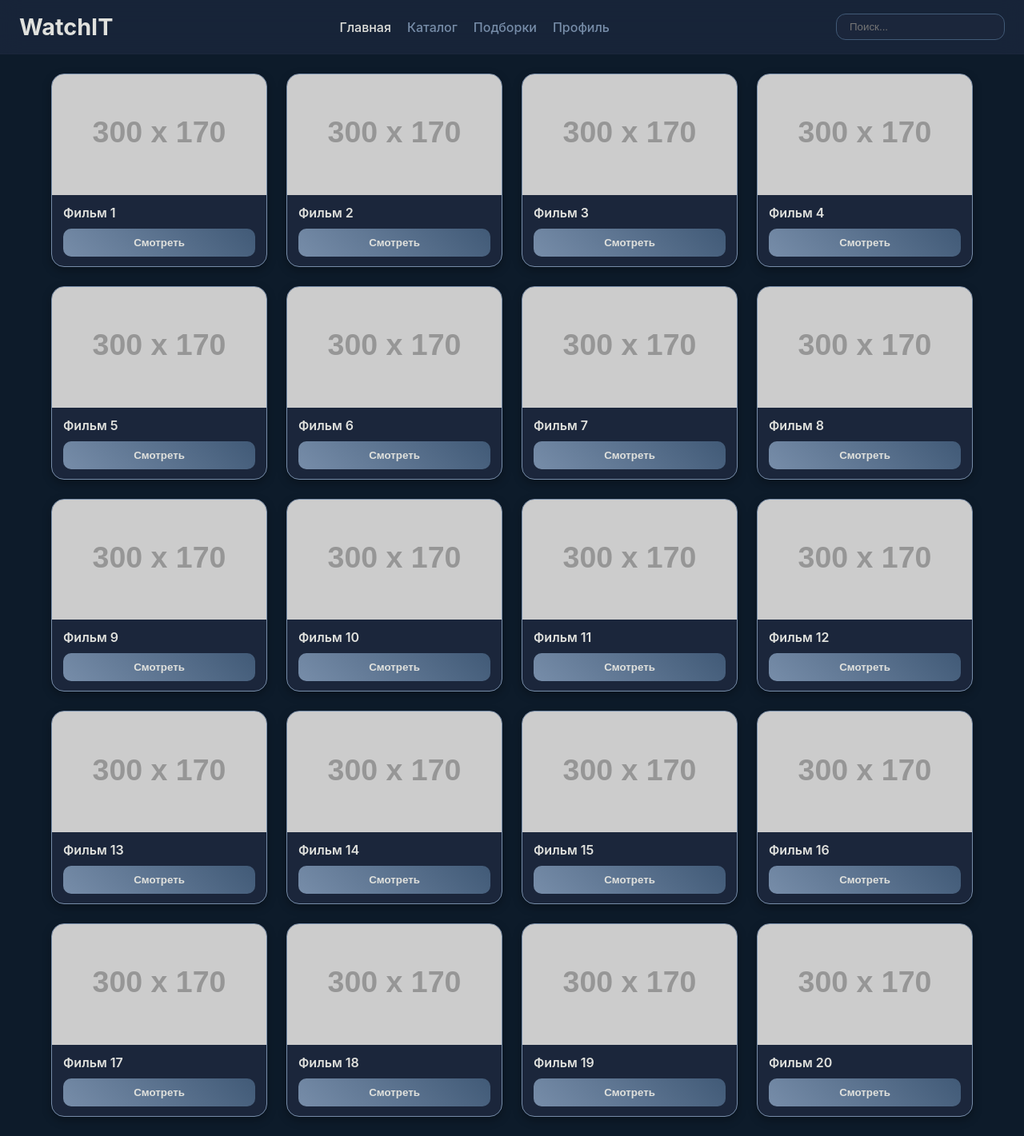
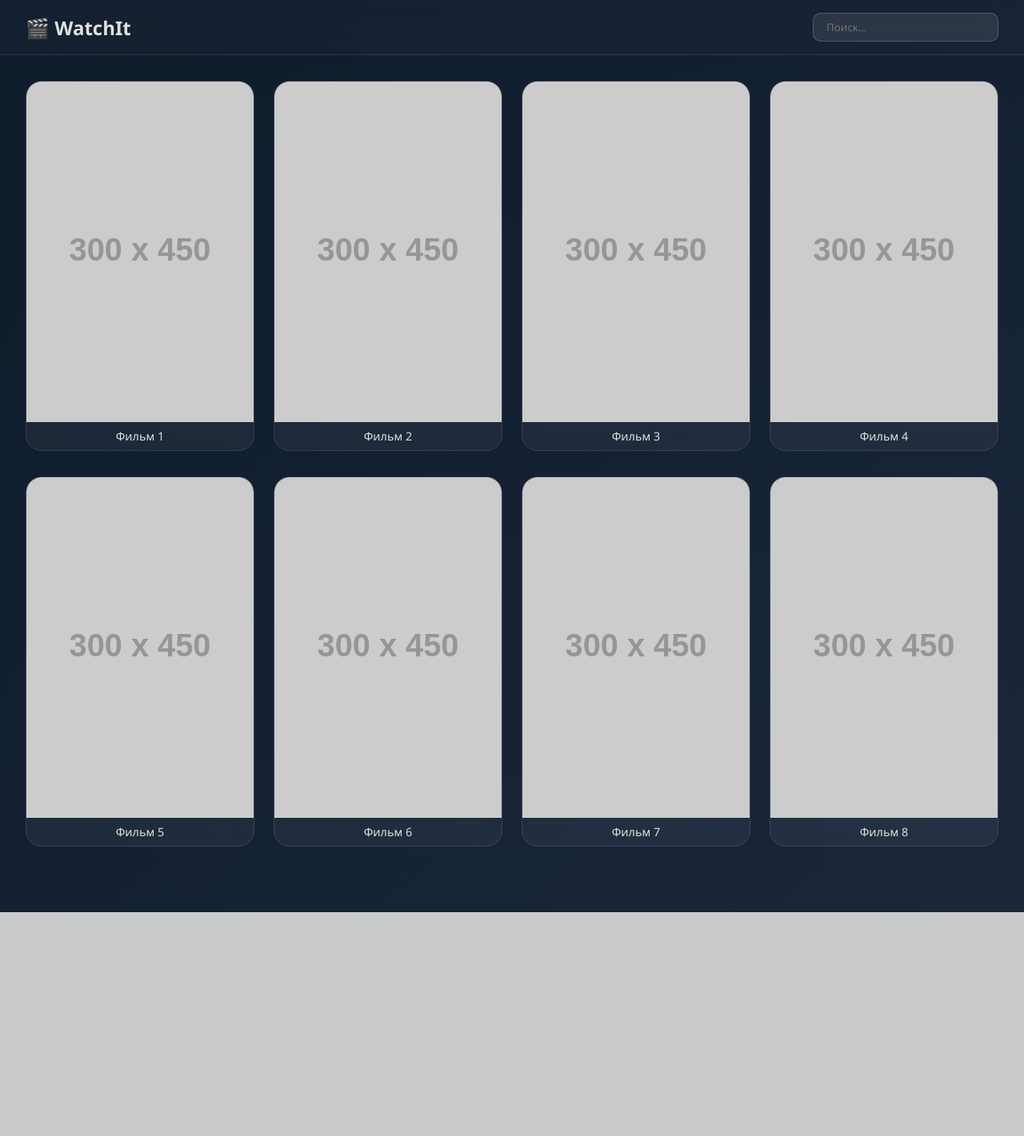
Before and after one commit to killapoper/watchit, a Flask app: page / in a window 1280 px wide. Shown: the whole page at 80% size. After the commit the page ends 1141 px from the top, so only its background shows below. Run offline with Flask 3, Linux system fonts and the light colour scheme; grey boxes labelled with a size stand in for pictures from a placeholder-image service; parts of the project's set-up code (start-up, migrations or seed data) failed here and were passed over; some libraries are stand-ins or nearby versions.

Commit message:
Обновлен дизайн: темный интерфейс, стекло, оптимизация под мобилки

```diff
--- a/static/style.css
+++ b/static/style.css
@@ -2,139 +2,103 @@
   box-sizing: border-box;
   margin: 0;
   padding: 0;
+  font-family: 'Segoe UI', sans-serif;
 }
 
 body {
-  font-family: -apple-system, BlinkMacSystemFont, "Segoe UI", Roboto, sans-serif;
-  background-color: #0d1b2a;
+  background: linear-gradient(to bottom right, #0d1b2a, #1b263b);
   color: #e0e1dd;
   min-height: 100vh;
+  padding-bottom: 50px;
 }
 
-/* Хедер */
 header {
-  background: rgba(27, 38, 59, 0.85);
-  backdrop-filter: blur(14px);
-  padding: 16px 24px;
+  backdrop-filter: blur(20px);
+  background: rgba(29, 38, 57, 0.5);
+  padding: 1rem 2rem;
   display: flex;
-  flex-wrap: wrap;
   justify-content: space-between;
   align-items: center;
-  border-bottom: 1px solid #1b263b;
+  border-bottom: 1px solid rgba(255,255,255,0.1);
+  position: sticky;
+  top: 0;
+  z-index: 1000;
 }
 
 .logo {
-  font-size: 1.8rem;
+  font-size: 1.5rem;
   font-weight: bold;
   color: #e0e1dd;
 }
 
-.menu {
-  display: flex;
-  gap: 20px;
+.search {
+  padding: 0.5rem 1rem;
+  background: rgba(224, 225, 221, 0.1);
+  border: 1px solid rgba(255, 255, 255, 0.2);
+  color: #fff;
+  border-radius: 10px;
+  outline: none;
+  transition: 0.3s;
 }
 
-.menu a {
-  text-decoration: none;
-  color: #778da9;
-  font-weight: 500;
-  transition: color 0.3s;
+.search:focus {
+  background: rgba(255,255,255,0.15);
 }
 
-.menu a:hover,
-.menu a.active {
-  color: #e0e1dd;
+.film-grid {
+  display: flex;
+  flex-direction: column;
+  gap: 2rem;
+  padding: 2rem;
 }
 
-.search-container input {
-  background: #1b263b;
-  border: 1px solid #415a77;
-  border-radius: 12px;
-  padding: 8px 16px;
-  color: #e0e1dd;
-  outline: none;
-  transition: border-color 0.3s ease;
-}
-
-.search-container input:focus {
-  border-color: #778da9;
-}
-
-main {
-  padding: 24px;
-  max-width: 1200px;
-  margin: 0 auto;
-}
-
-.catalog {
+.film-row {
   display: grid;
-  grid-template-columns: repeat(auto-fit, minmax(240px, 1fr));
-  gap: 24px;
+  grid-template-columns: repeat(auto-fit, minmax(140px, 1fr));
+  gap: 1.5rem;
 }
 
 .card {
-  background-color: #1b263b;
-  border: 1px solid #778da9;
-  border-radius: 16px;
+  background: rgba(255, 255, 255, 0.05);
+  border: 1px solid rgba(255, 255, 255, 0.1);
+  border-radius: 20px;
   overflow: hidden;
-  transition: transform 0.35s ease, box-shadow 0.35s ease;
-  box-shadow: 0 4px 12px rgba(0, 0, 0, 0.3);
+  backdrop-filter: blur(10px);
+  transition: transform 0.3s ease, box-shadow 0.3s ease;
+  text-align: center;
   cursor: pointer;
 }
 
 .card:hover {
-  transform: scale(1.06);
-  box-shadow: 0 6px 20px rgba(224, 225, 221, 0.15);
+  transform: scale(1.05);
+  box-shadow: 0 8px 20px rgba(0,0,0,0.3);
 }
 
 .card img {
   width: 100%;
+  height: auto;
   display: block;
-  aspect-ratio: 16 / 9;
-  object-fit: cover;
 }
 
-.card-info {
-  padding: 12px 14px;
+.card span {
+  display: block;
+  padding: 0.5rem;
+  color: #e0e1dd;
+  font-size: 0.9rem;
 }
 
-.card-info h2 {
-  font-size: 1rem;
-  font-weight: 600;
-  color: #e0e1dd;
-  margin-bottom: 10px;
+@media (max-width: 768px) {
+  .film-row {
+    grid-template-columns: repeat(3, 1fr);
+  }
 }
 
-.watch-btn {
-  display: block;
-  width: 100%;
-  padding: 10px;
-  background: linear-gradient(45deg, #778da9, #415a77);
-  border: none;
-  border-radius: 10px;
-  color: #e0e1dd;
-  font-weight: 600;
-  cursor: pointer;
-  transition: background 0.3s ease, transform 0.2s ease;
-}
-
-.watch-btn:hover {
-  background: linear-gradient(45deg, #415a77, #778da9);
-  transform: scale(1.03);
-}
-
-/* Адаптив */
-@media (max-width: 768px) {
-  .menu {
-    display: none;
+@media (max-width: 480px) {
+  .film-row {
+    grid-template-columns: repeat(2, 1fr);
   }
 
-  .search-container {
-    width: 100%;
-    margin-top: 10px;
-  }
-
-  .catalog {
-    grid-template-columns: repeat(auto-fit, minmax(160px, 1fr));
+  .card span {
+    font-size: 0.8rem;
   }
 }
--- a/templates/index.html
+++ b/templates/index.html
@@ -4,36 +4,33 @@
   <meta charset="UTF-8" />
   <meta name="viewport" content="width=device-width, initial-scale=1.0" />
   <title>WatchIt</title>
-  <link rel="stylesheet" href="{{ url_for('static', filename='style.css') }}">
+  <link rel="stylesheet" href="style.css" />
+  <script src="https://kit.fontawesome.com/a076d05399.js" crossorigin="anonymous"></script>
 </head>
 <body>
-
   <header>
-    <div class="logo">WatchIT</div>
-    <nav class="menu">
-      <a href="#" class="active">Главная</a>
-      <a href="#">Каталог</a>
-      <a href="#">Подборки</a>
-      <a href="#">Профиль</a>
-    </nav>
-    <div class="search-container">
-      <input type="text" placeholder="Поиск...">
-    </div>
+    <div class="logo">🎬 WatchIt</div>
+    <input type="text" placeholder="Поиск..." class="search" />
   </header>
 
   <main>
-    <section class="catalog">
-      {% for i in range(20) %}
-      <div class="card">
-        <img src="https://placehold.co/300x170/415a77/e0e1dd?text=Фильм+{{ i+1 }}" alt="Фильм {{ i+1 }}">
-        <div class="card-info">
-          <h2>Фильм {{ i+1 }}</h2>
-          <button class="watch-btn">Смотреть</button>
-        </div>
+    <section class="film-grid">
+      <!-- Ряды карточек -->
+      <div class="film-row">
+        <div class="card"><img src="https://placehold.co/300x450" alt="Фильм"><span>Фильм 1</span></div>
+        <div class="card"><img src="https://placehold.co/300x450" alt="Фильм"><span>Фильм 2</span></div>
+        <div class="card"><img src="https://placehold.co/300x450" alt="Фильм"><span>Фильм 3</span></div>
+        <div class="card"><img src="https://placehold.co/300x450" alt="Фильм"><span>Фильм 4</span></div>
       </div>
-      {% endfor %}
+      <div class="film-row">
+        <div class="card"><img src="https://placehold.co/300x450" alt="Фильм"><span>Фильм 5</span></div>
+        <div class="card"><img src="https://placehold.co/300x450" alt="Фильм"><span>Фильм 6</span></div>
+        <div class="card"><img src="https://placehold.co/300x450" alt="Фильм"><span>Фильм 7</span></div>
+        <div class="card"><img src="https://placehold.co/300x450" alt="Фильм"><span>Фильм 8</span></div>
+      </div>
     </section>
   </main>
 
+  <script src="script.js"></script>
 </body>
 </html>
```
